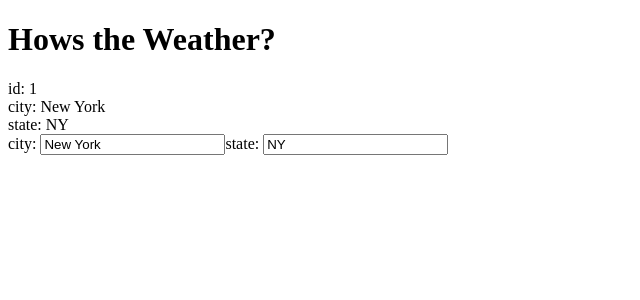
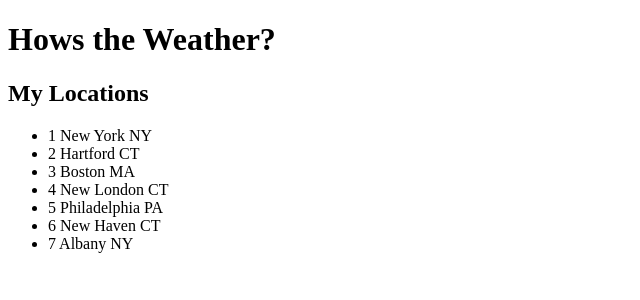
Before and after one commit to mszekalski/Hows-the-Weather, an Angular app: page / in a window 1280 px wide. Shown: the top 300 px of the page, without its empty margins (0-640 px from the left). Built offline with nearby package versions, Linux system fonts and the light colour scheme.

Commit message:
can select different locations and display details

```diff
--- /dev/null
+++ b/src/app/location-detail/location-detail.component.html
@@ -0,0 +1,14 @@
+<div *ngIf="location">
+
+  <h2>{{location.city}} </h2>
+  <div><span>id: </span>{{location.id}}</div>
+  <div>
+    <label>city:
+      <input [(ngModel)]="location.city" placeholder="city">
+    </label>
+    <label>state:
+      <input [(ngModel)]="location.state" placeholder="state">
+    </label>
+  </div>
+
+</div>
--- /dev/null
+++ b/src/app/location-detail/location-detail.component.ts
@@ -0,0 +1,15 @@
+import { Component, OnInit, Input } from "@angular/core";
+import { Location } from "../location";
+
+@Component({
+  selector: "app-location-detail",
+  templateUrl: "./location-detail.component.html",
+  styleUrls: ["./location-detail.component.css"]
+})
+export class LocationDetailComponent implements OnInit {
+  @Input() location: Location;
+
+  constructor() {}
+
+  ngOnInit() {}
+}
--- a/src/app/locations/locations.component.html
+++ b/src/app/locations/locations.component.html
@@ -1,12 +1,9 @@
-<div><span>id: </span>{{location.id}}</div>
-<div><span>city: </span>{{location.city }}</div>
-<div><span>state: </span>{{location.state}}</div>
+<h2>My Locations</h2>
+<ul class="locations">
+  <li *ngFor="let location of locations"
+    (click)="onSelect(location)">
+    <span class="badge">{{location.id}}</span> {{location.city}} {{location.state}}
+  </li>
+</ul>
 
-<div>
-  <label>city:
-    <input [(ngModel)]="location.city" placeholder="city">
-  </label>
-  <label>state:
-    <input [(ngModel)]="location.state" placeholder="state">
-  </label>
-</div>
+<app-location-detail [location]="selectedLocation"></app-location-detail>
--- a/src/app/locations/locations.component.ts
+++ b/src/app/locations/locations.component.ts
@@ -1,22 +1,22 @@
-import { Component, OnInit } from '@angular/core';
-import { Location } from '../location';
+import { Component, OnInit } from "@angular/core";
+import { Location } from "../location";
+import { LOCATIONS } from "../mock-locations";
 
 @Component({
-  selector: 'app-locations',
-  templateUrl: './locations.component.html',
-  styleUrls: ['./locations.component.css']
+  selector: "app-locations",
+  templateUrl: "./locations.component.html",
+  styleUrls: ["./locations.component.css"]
 })
 export class LocationsComponent implements OnInit {
+  locations = LOCATIONS;
 
-  location: Location = {
-    id: 1,
-    city: 'New York',
-    state: 'NY'
-  };
+  selectedLocation: Location;
 
-  constructor() { }
+  constructor() {}
 
-  ngOnInit() {
+  ngOnInit() {}
+
+  onSelect(location: Location): void {
+    this.selectedLocation = location;
   }
-
 }
--- /dev/null
+++ b/src/app/mock-locations.ts
@@ -0,0 +1,39 @@
+import { Location } from "./location";
+
+export const LOCATIONS: Location[] = [
+  {
+    id: 1,
+    city: "New York",
+    state: "NY"
+  },
+  {
+    id: 2,
+    city: "Hartford",
+    state: "CT"
+  },
+  {
+    id: 3,
+    city: "Boston",
+    state: "MA"
+  },
+  {
+    id: 4,
+    city: "New London",
+    state: "CT"
+  },
+  {
+    id: 5,
+    city: "Philadelphia",
+    state: "PA"
+  },
+  {
+    id: 6,
+    city: "New Haven",
+    state: "CT"
+  },
+  {
+    id: 7,
+    city: "Albany",
+    state: "NY"
+  }
+];
```
Also changed, not shown: src/app/app.component.ts (+5 -5 lines), src/app/app.module.ts (+9 -14 lines), src/app/location-detail/location-detail.component.css (added), 1 other file (tests, documents, lock files or other folders).
